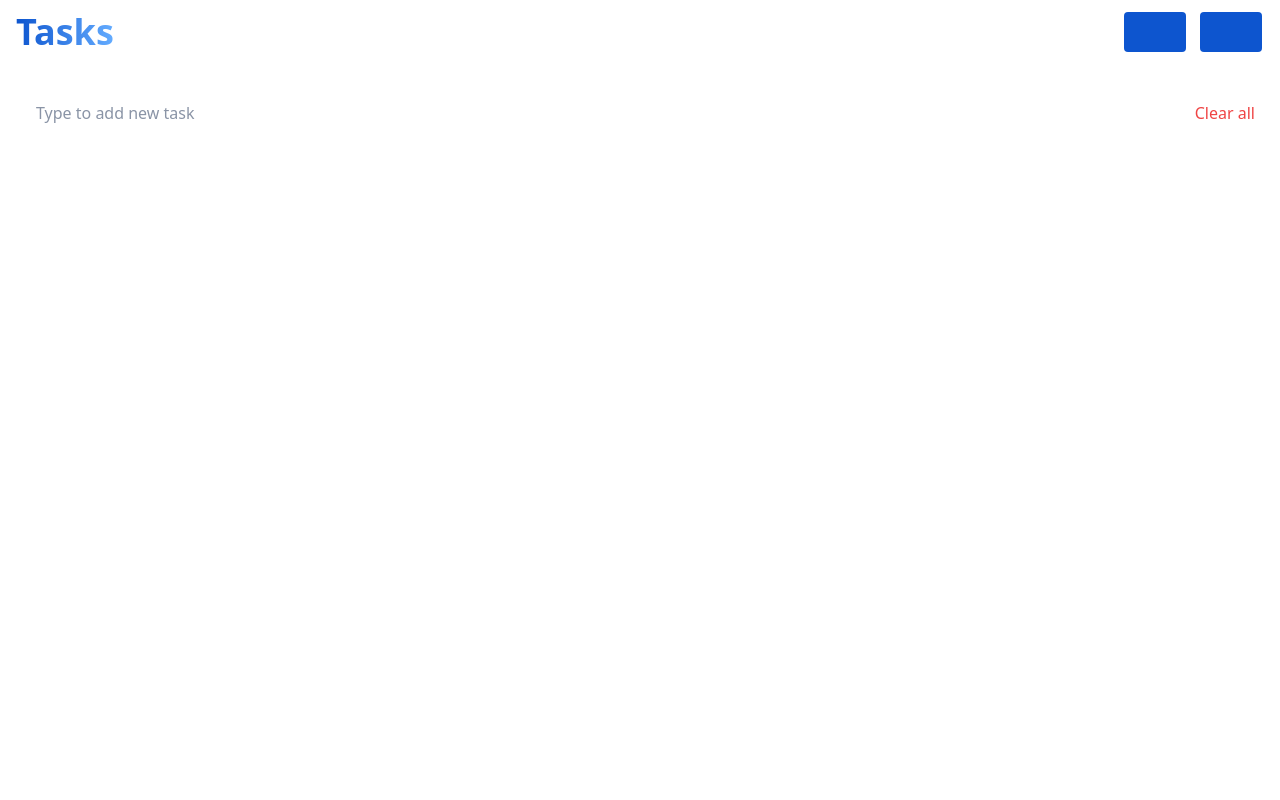
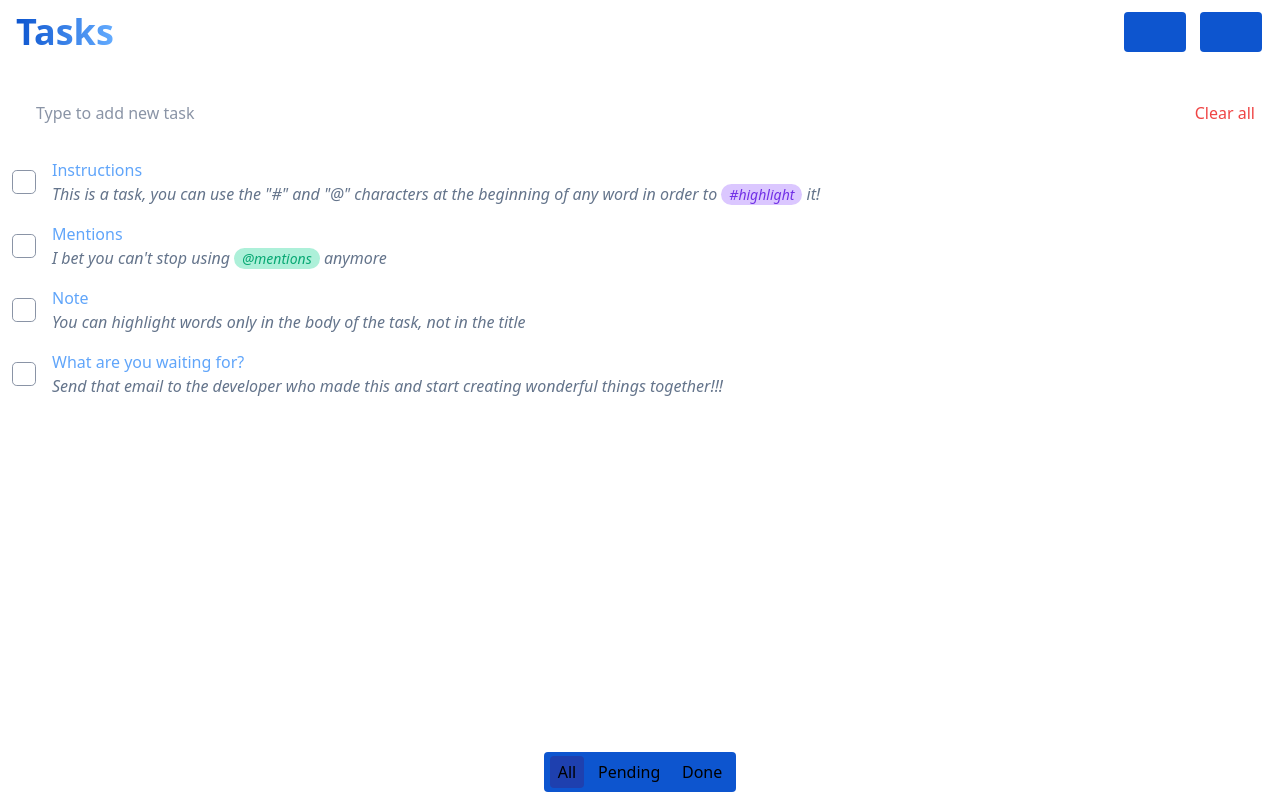
Before and after one commit to Ariel-Garcia-R/Tasks-App, a Vue app: page / in a window 1280 px wide. Built offline with nearby package versions, Linux system fonts and the light colour scheme; some icons are missing.

Commit message:
Last details

```diff
--- a/src/components/TaskEditor.vue
+++ b/src/components/TaskEditor.vue
@@ -11,7 +11,7 @@ const { addTask, setCreatingTask, setIsEditingTask, updateTask, setCurrentTask,
   taskStore
 const { isEditingTask, getCurrentTask } = storeToRefs(taskStore)
 
-const maxTitleChars = 50
+const maxTitleChars = 30
 const maxBodyChars = 280
 const defaultTaskItem: Task = {
   id: '',
@@ -44,7 +44,7 @@ watch(creatingNewTask, (): void => {
 
 watch(isEditingTask, (): void => {
   if (isEmptyTask.value) {
-    taskItem.value = getCurrentTask.value
+    taskItem.value = { ...getCurrentTask.value }
     isTaskBoxOpen.value = true
   }
 })
@@ -60,7 +60,7 @@ const saveTaskToStore = (): void => {
     updateTask({ ...taskItem.value })
     setIsEditingTask(false)
   } else {
-    addTask(taskItem.value)
+    addTask({...taskItem.value })
     setCreatingTask(false)
   }
   clearTaskEditor()
--- a/src/components/TaskItem.vue
+++ b/src/components/TaskItem.vue
@@ -30,7 +30,7 @@ const setTaskToEdit = () => {
       style="height: 24px !important; width: 24px !important"
       @change="completeTask(props.task.id, !props.task.isCompleted)" />
     <div class="my-2">
-      <h2 class="text-blue-400 dark:text-blue-400 font-medium" :class="{ 'text-slate-300 dark:text-slate-700': itsBeenEdited }">{{ $props.task.title }}</h2>
+      <h2 class="text-blue-400 dark:text-blue-400 font-medium" :class="{ 'text-slate-300 dark:text-slate-700': itsBeenEdited }">{{ props.task.title }}</h2>
       <li class="flex items-center text-slate-500 italic"
         :class="{ 'text-slate-300 dark:text-slate-700': itsBeenEdited }" v-html="props.task.formattedBody" />
     </div>
--- a/src/components/TaskList.vue
+++ b/src/components/TaskList.vue
@@ -3,16 +3,43 @@ import TaskItem from './TaskItem.vue'
 import { useTasksStore } from '@/store/store'
 import { storeToRefs } from 'pinia'
 import type { Task } from '@/types/taskInterface'
+import { ref } from "vue";
 
 const taskStore = useTasksStore()
-const { tasks } = storeToRefs(taskStore)
-const typedTasks = tasks as unknown as Task[]
+const { tasks, getUncompletedTasks, getCompletedTasks } = storeToRefs(taskStore)
+// const typedTasks = tasks as unknown as Task[]
+
+// Crea una variable reactiva para almacenar el arreglo de tareas seleccionado
+const selectedTasks = ref<Task[]>(tasks.value)
+const selection = ref<'all' | 'done' | 'pending'>('all')
+// Función para actualizar selectedTasks basado en la decisión del usuario
+const updateSelectedTasks = (filter: 'all' | 'done' | 'pending') => {
+ switch (filter) {
+    case 'all':
+      selection.value = 'all'
+      selectedTasks.value = tasks.value
+      break
+    case 'done':
+      selection.value = 'done'
+      selectedTasks.value = getCompletedTasks.value
+      break
+    case 'pending':
+      selection.value = 'pending'
+      selectedTasks.value = getUncompletedTasks.value
+      break
+ }
+}
 </script>
 
 <template>
  <TransitionGroup name="task-list" tag="ul" class="w-full">
-    <TaskItem v-for="task in typedTasks" :key="task.id" :task="task" />
+    <TaskItem v-for="task in selectedTasks" :key="task.id" :task="task" />
  </TransitionGroup>
+ <div class="fixed bottom-2 rounded h-10 w-48 bg-[#0D55CF] left-0 right-0 mr-auto ml-auto flex justify-evenly">
+    <button :class="{'bg-blue-800': selection === 'all'}" class="transition-all duration-300 rounded my-1 px-2" @click="updateSelectedTasks('all')" >All</button>
+    <button :class="{'bg-blue-800': selection === 'pending'}" class="transition-all duration-300 rounded my-1 px-2" @click="updateSelectedTasks('pending')" >Pending</button>
+    <button :class="{'bg-blue-800': selection === 'done'}" class="transition-all duration-300 rounded my-1 px-2" @click="updateSelectedTasks('done')" >Done</button>
+ </div>
 </template>
 
 <style>
--- a/src/composables/useStoredTasks.ts
+++ b/src/composables/useStoredTasks.ts
@@ -1,10 +1,45 @@
 import type { Task } from '@/types/taskInterface'
+
+const fakeTasks = [
+  {
+    id: '78823086',
+    title: 'Instructions',
+    body: 'This is a task, you can use the "#" and "@" characters at the beginning of any word in order to #highlight it!',
+    formattedBody:
+      '<p class="items-center hover:text-opacity-15">This is a task, you can use the "#" and "@" characters at the beginning of any word in order to <span class="no-wrap pill hashtag-pill">#highlight</span> it!</p>',
+    isCompleted: false
+  },
+  {
+    id: '69376457',
+    title: 'Mentions',
+    body: "I bet you can't stop using @mentions anymore ",
+    formattedBody:
+      '<p class="items-center hover:text-opacity-15">I bet you can\'t stop using <span class="no-wrap pill contact-pill">@mentions</span> anymore </p>',
+    isCompleted: false
+  },
+  {
+    id: '51293080',
+    title: 'Note',
+    body: 'You can highlight words only in the body of the task, not in the title',
+    formattedBody:
+      '<p class="items-center hover:text-opacity-15">You can highlight words only in the body of the task, not in the title</p>',
+    isCompleted: false
+  },
+  {
+    id: '76735616',
+    title: 'What are you waiting for?',
+    body: 'Send that email to the developer who made this and start creating wonderful things together!!!',
+    formattedBody:
+      '<p class="items-center hover:text-opacity-15">Send that email to the developer who made this and start creating wonderful things together!!!</p>',
+    isCompleted: false
+  }
+]
 
 export const useStoredTasks = () => {
   const getTasksFromStorage = () => {
     const localStorageTasks = localStorage.getItem('tasks')
     if (localStorageTasks) return JSON.parse(localStorageTasks)
-    return []
+    return fakeTasks
   }
 
   const saveTasksToStorage = (tasks: Task[]) => {
@@ -14,41 +49,3 @@ export const useStoredTasks = () => {
 
   return { getTasksFromStorage, saveTasksToStorage }
 }
-
-//  return ([
-//      {
-//          id: '1',
-//          title: 'Tarea 1',
-//          body: 'Este es el cuerpo de la tarea 1.',
-//          formattedBody: 'Este es el cuerpo formateado de la tarea 1.',
-//          isCompleted: false,
-//       },
-//       {
-//          id: '2',
-//          title: 'Tarea 2',
-//          body: 'Este es el cuerpo de la tarea 2.',
-//          formattedBody: 'Este es el cuerpo formateado de la tarea 2.',
-//          isCompleted: true,
-//       },
-//       {
-//          id: '3',
-//          title: 'Tarea 3',
-//          body: 'Este es el cuerpo de la tarea 3.',
-//          formattedBody: 'Este es el cuerpo formateado de la tarea 3.',
-//          isCompleted: false,
-//       },
-//       {
-//          id: '4',
-//          title: 'Tarea 4',
-//          body: 'Este es el cuerpo de la tarea 4.',
-//          formattedBody: 'Este es el cuerpo formateado de la tarea 4.',
-//          isCompleted: true,
-//       },
-//       {
-//          id: '5',
-//          title: 'Tarea 5',
-//          body: 'Este es el cuerpo de la tarea 5.',
-//          formattedBody: 'Este es el cuerpo formateado de la tarea 5.',
-//          isCompleted: false,
-//       },
-//  ])
```
Lines whose indentation alone changed are shown as unchanged.
